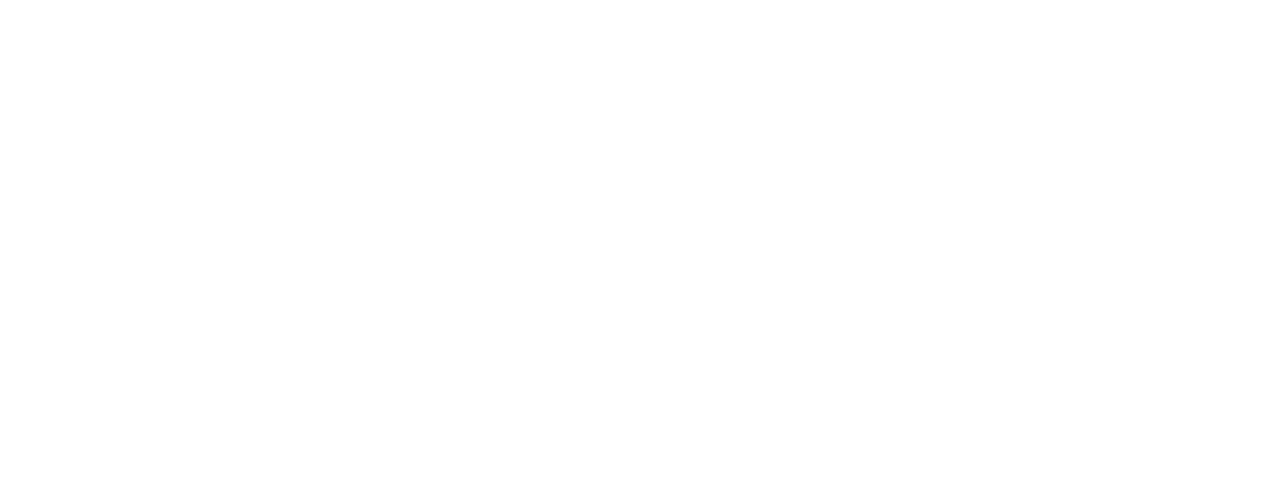
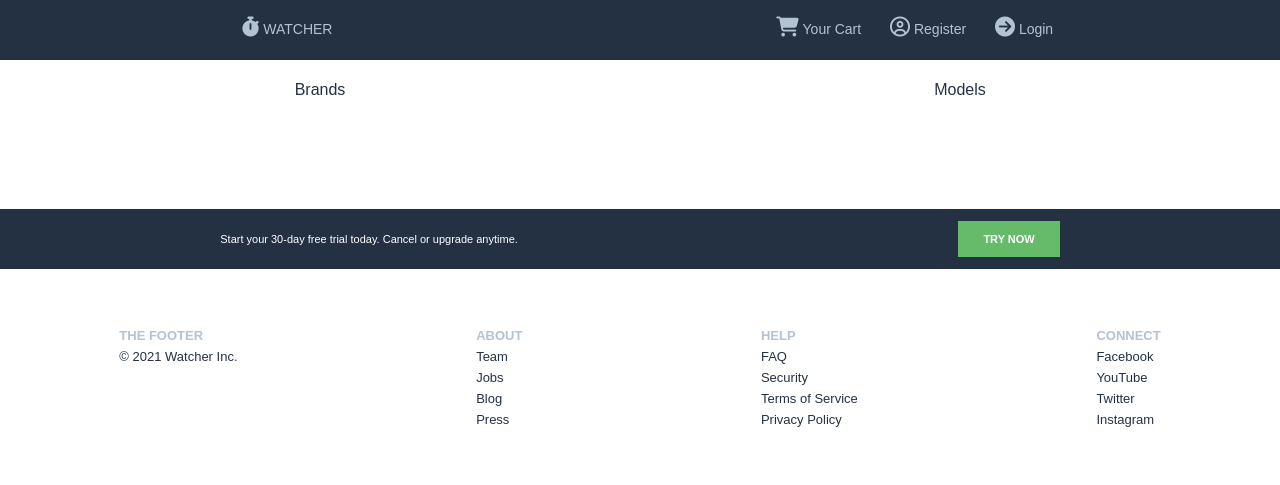
Before and after one commit to dragotaadelin/MarketPlace, a plain HTML site: page products.html in a window 1280 px wide. Drawn offline with Linux system fonts and the light colour scheme.

Commit message:
some changes

```diff
--- a/css/home.css
+++ b/css/home.css
@@ -55,6 +55,20 @@ footer {
   background-color: rgb(246, 249, 251);
 }
 
+a {
+  text-decoration: none;
+  color: rgb(36, 49, 67);
+}
+
+a:hover {
+  text-decoration: underline;
+}
+
+a:visited {
+  text-decoration: none;
+  color: rgb(36, 49, 67);
+}
+
 /*  HEADER CHANGES */
 
 header {
@@ -64,7 +78,7 @@ header {
   justify-content: space-around;
 }
 
-header a {
+.grey {
   color: rgb(179, 195, 212);
 }
 
@@ -334,20 +348,6 @@ footer li:first-child {
   font-weight: 700;
 }
 
-a {
-  text-decoration: none;
-  color: rgb(36, 49, 67);
-}
-
-a:hover {
-  text-decoration: underline;
-}
-
-a:visited {
-  text-decoration: none;
-  color: rgb(36, 49, 67);
-}
-
 /* MEDIA QUERIES  */
 
 @media screen and (max-width: 1300px) {
--- a/products.html
+++ b/products.html
@@ -5,6 +5,121 @@
     <meta http-equiv="X-UA-Compatible" content="IE=edge" />
     <meta name="viewport" content="width=device-width, initial-scale=1.0" />
     <title>Products Page</title>
+    <link
+      rel="stylesheet"
+      href="https://cdnjs.cloudflare.com/ajax/libs/font-awesome/4.7.0/css/font-awesome.min.css"
+    />
+    <link rel="stylesheet" href="./css/style.css" />
+    <link rel="stylesheet" href="./css/home.css" />
+    <link
+      href="https://fonts.googleapis.com/css2?family=Open+Sans:wght@300&display=swap"
+      rel="stylesheet"
+    />
+
+    <script
+      src="https://kit.fontawesome.com/e95f4bd213.js"
+      crossorigin="anonymous"
+    ></script>
   </head>
-  <body></body>
+  <body>
+    <header>
+      <ul>
+        <li><i class="fas fa-stopwatch"></i></li>
+        <a href="./home.html"><li class="grey">WATCHER</li></a>
+      </ul>
+      <ul class="options">
+        <i class="fa fa-shopping-cart" aria-hidden="true"></i>
+        <a href="./product pages/notfound.html" target="blank"
+          ><li class="grey">Your Cart</li></a
+        >
+        <i class="fa fa-user-circle-o" aria-hidden="true"></i>
+        <a href="./index.html" target="blank"><li class="grey">Register</li></a>
+        <i class="fa fa-arrow-circle-right" aria-hidden="true"></i>
+        <a href="./login.html" target="blank"><li class="grey">Login</li></a>
+      </ul>
+    </header>
+
+    <nav>
+      <ul>
+        <li>Brands</li>
+        <ul class="dropdown left">
+          <a href="./products.html"><li>Category</li></a>
+          <a href="./products.html"><li>Category</li></a>
+          <a href="./products.html"><li>Category</li></a>
+          <a href="./products.html"><li>Category</li></a>
+          <a href="./products.html"><li>Category</li></a>
+        </ul>
+        <li>Models</li>
+        <ul class="dropdown right">
+          <a href="./products.html"><li>Category</li></a>
+          <a href="./products.html"><li>Category</li></a>
+          <a href="./products.html"><li>Category</li></a>
+          <a href="./products.html"><li>Category</li></a>
+          <a href="./products.html"><li>Category</li></a>
+        </ul>
+      </ul>
+    </nav>
+    <section></section>
+    <section class="trial">
+      <p>Start your 30-day free trial today. Cancel or upgrade anytime.</p>
+      <a href="./product pages/notfound.html" target="blank"
+        ><button>TRY NOW</button></a
+      >
+    </section>
+    <footer>
+      <ul>
+        <ul>
+          <li>THE FOOTER</li>
+          <li>&copy 2021 Watcher Inc.</li>
+        </ul>
+        <ul>
+          <li>ABOUT</li>
+          <li>
+            <a href="./product pages/notfound.html" target="blank">Team</a>
+          </li>
+          <li>
+            <a href="./product pages/notfound.html" target="blank">Jobs</a>
+          </li>
+          <li>
+            <a href="./product pages/notfound.html" target="blank">Blog</a>
+          </li>
+          <li>
+            <a href="./product pages/notfound.html" target="blank">Press</a>
+          </li>
+        </ul>
+        <ul>
+          <li>HELP</li>
+          <li>
+            <a href="./product pages/notfound.html" target="blank">FAQ</a>
+          </li>
+          <li>
+            <a href="./product pages/notfound.html" target="blank">Security</a>
+          </li>
+          <li>
+            <a href="./product pages/notfound.html" target="blank"
+              >Terms of Service</a
+            >
+          </li>
+          <li>
+            <a href="./product pages/notfound.html" target="blank"
+              >Privacy Policy</a
+            >
+          </li>
+        </ul>
+        <ul>
+          <li>CONNECT</li>
+          <li>
+            <a href="https://www.facebook.com/" target="blank">Facebook</a>
+          </li>
+          <li><a href="https://www.youtube.com/" target="blank">YouTube</a></li>
+          <li>
+            <a href="https://twitter.com/?lang=en" target="blank">Twitter</a>
+          </li>
+          <li>
+            <a href="https://www.instagram.com/" target="blank">Instagram</a>
+          </li>
+        </ul>
+      </ul>
+    </footer>
+  </body>
 </html>
```
Also changed, not shown: home.html (+4 -7 lines).
